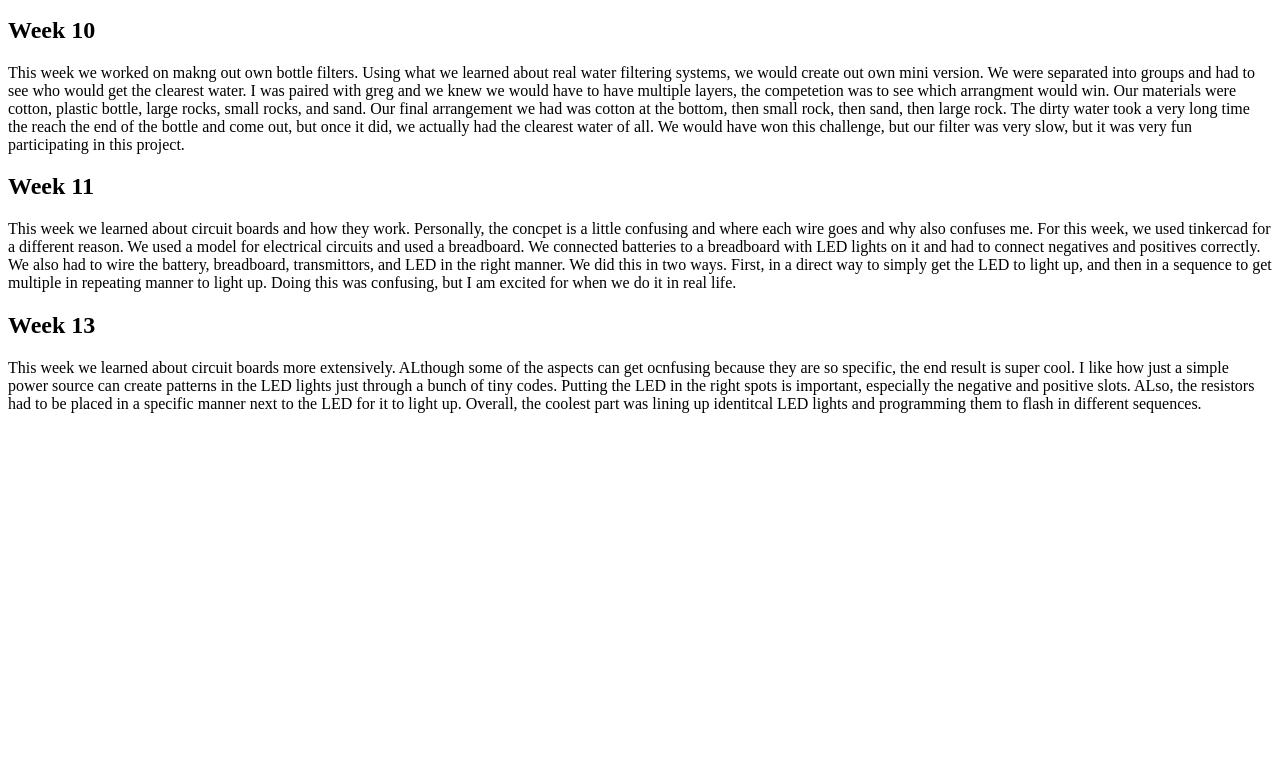
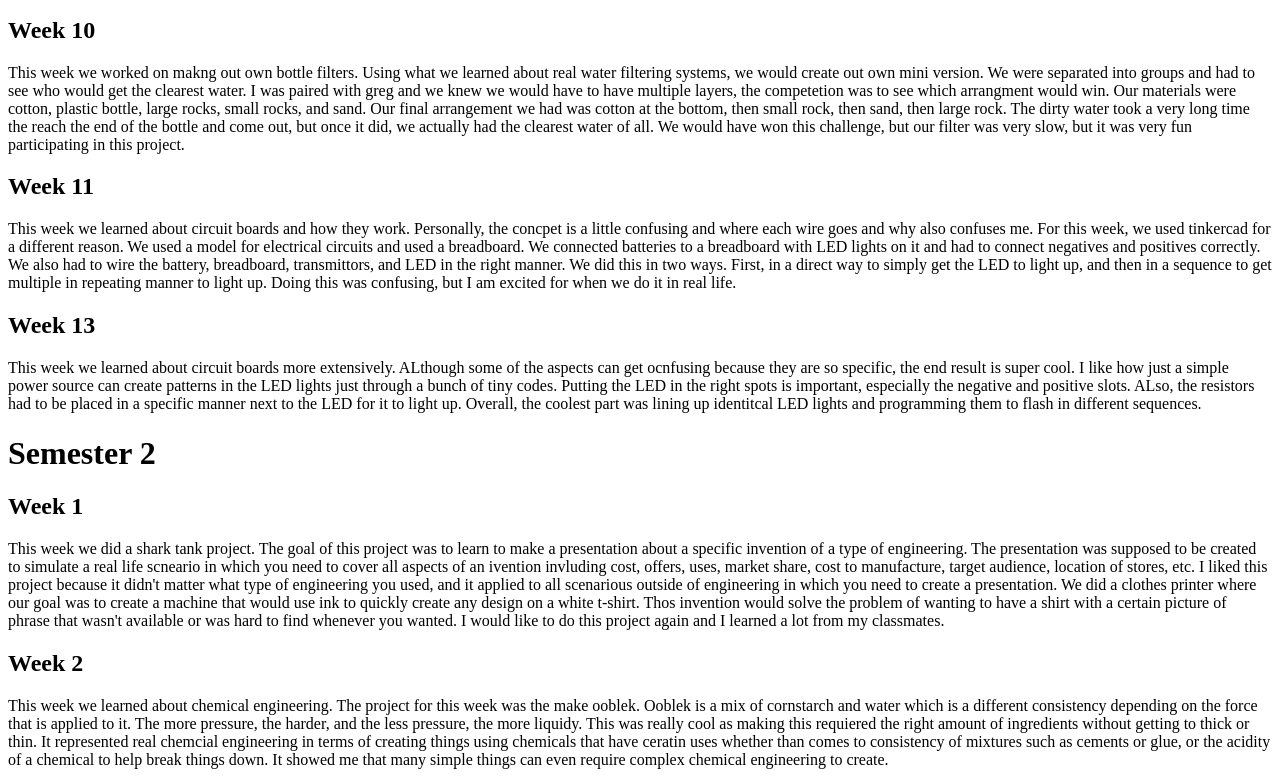
Before and after one commit to dantecerecedes/Engineering, a plain HTML site: page index.html in a window 1280 px wide. Shown: the part 1868-2645 px from the top of the page. Before the commit the page ends 2297 px from the top, so only its background shows below. Drawn offline with Linux system fonts and the light colour scheme.

Commit message:
semester 2

```diff
--- a/index.html
+++ b/index.html
@@ -54,3 +54,8 @@ height=100>
 <p>This week we learned about circuit boards and how they work. Personally, the concpet is a little confusing and where each wire goes and why also confuses me. For this week, we used tinkercad for a different reason. We used a model for electrical circuits and used a breadboard. We connected batteries to a breadboard with LED lights on it and had to connect negatives and positives correctly. We also had to wire the battery, breadboard, transmittors, and LED in the right manner. We did this in two ways. First, in a direct way to simply get the LED to light up, and then in a sequence to get multiple in repeating manner to light up. Doing this was confusing, but I am excited for when we do it in real life.</p>
 <h2>Week 13</h2>
 <p>This week we learned about circuit boards more extensively. ALthough some of the aspects can get ocnfusing because they are so specific, the end result is super cool. I like how just a simple power source can create patterns in the LED lights just through a bunch of tiny codes. Putting the LED in the right spots is important, especially the negative and positive slots. ALso, the resistors had to be placed in a specific manner next to the LED for it to light up. Overall, the coolest part was lining up identitcal LED lights and programming them to flash in different sequences.</p>
+<h1>Semester 2</h1>
+<h2>Week 1</h2>
+This week we did a shark tank project. The goal of this project was to learn to make a presentation about a specific invention of a type of engineering. The presentation was supposed to be created to simulate a real life scneario in which you need to cover all aspects of an ivention invluding cost, offers, uses, market share, cost to manufacture, target audience, location of stores, etc. I liked this project because it didn't matter what type of engineering you used, and it applied to all scenarious outside of engineering in which you need to create a presentation. We did a clothes printer where our goal was to create a machine that would use ink to quickly create any design on a white t-shirt. Thos invention would solve the problem of wanting to have a shirt with a certain picture of phrase that wasn't available or was hard to find whenever you wanted. I would like to do this project again and I learned a lot from my classmates.
+<h2>Week 2</h2>
+This week we learned about chemical engineering. The project for this week was the make ooblek. Ooblek is a mix of cornstarch and water which is a different consistency depending on the force that is applied to it. The more pressure, the harder, and the less pressure, the more liquidy. This was really cool as making this requiered the right amount of ingredients without getting to thick or thin. It represented real chemcial engineering in terms of creating things using chemicals that have ceratin uses whether than comes to consistency of mixtures such as cements or glue, or the acidity of a chemical to help break things down. It showed me that many simple things can even require complex chemical engineering to create.
```
